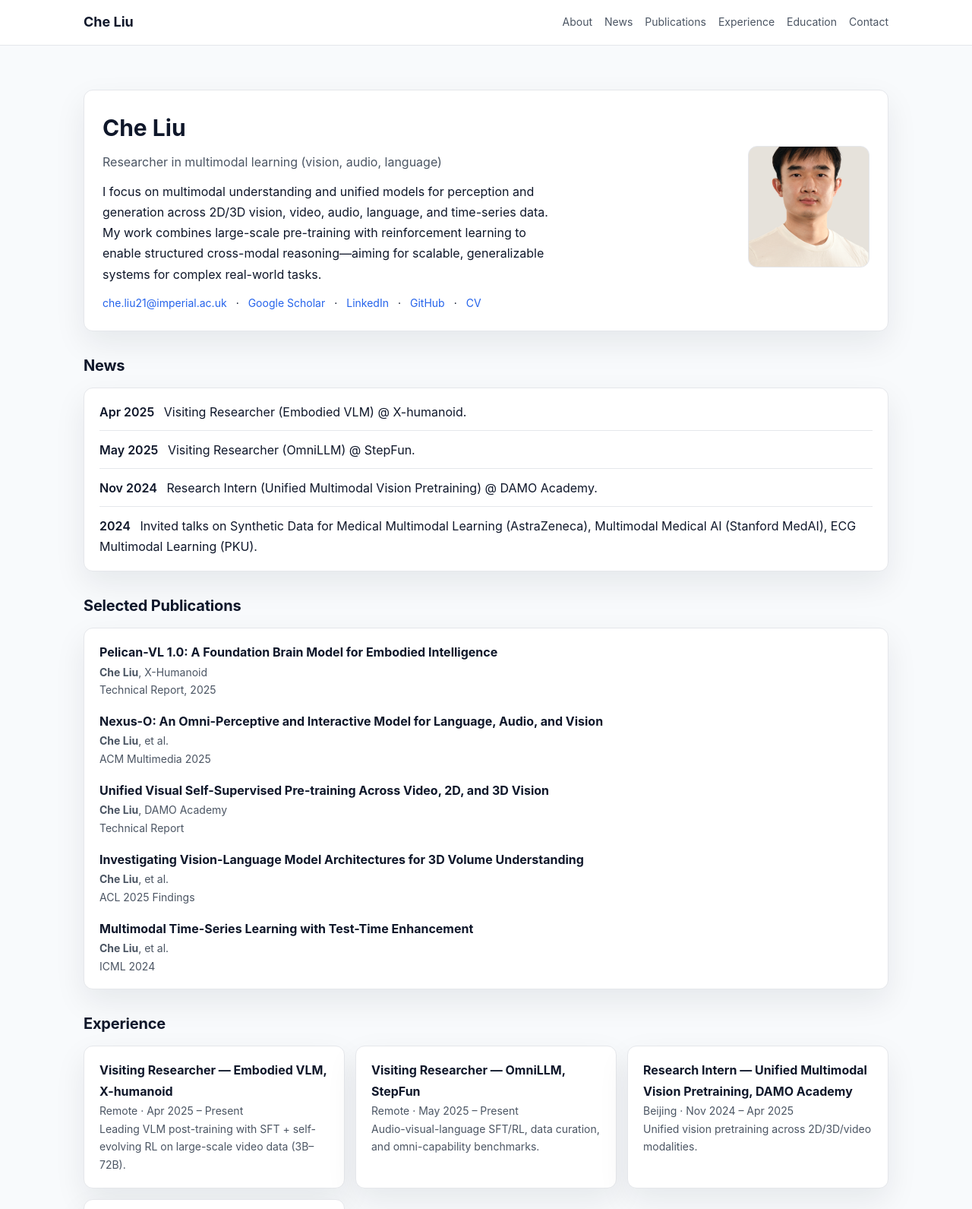
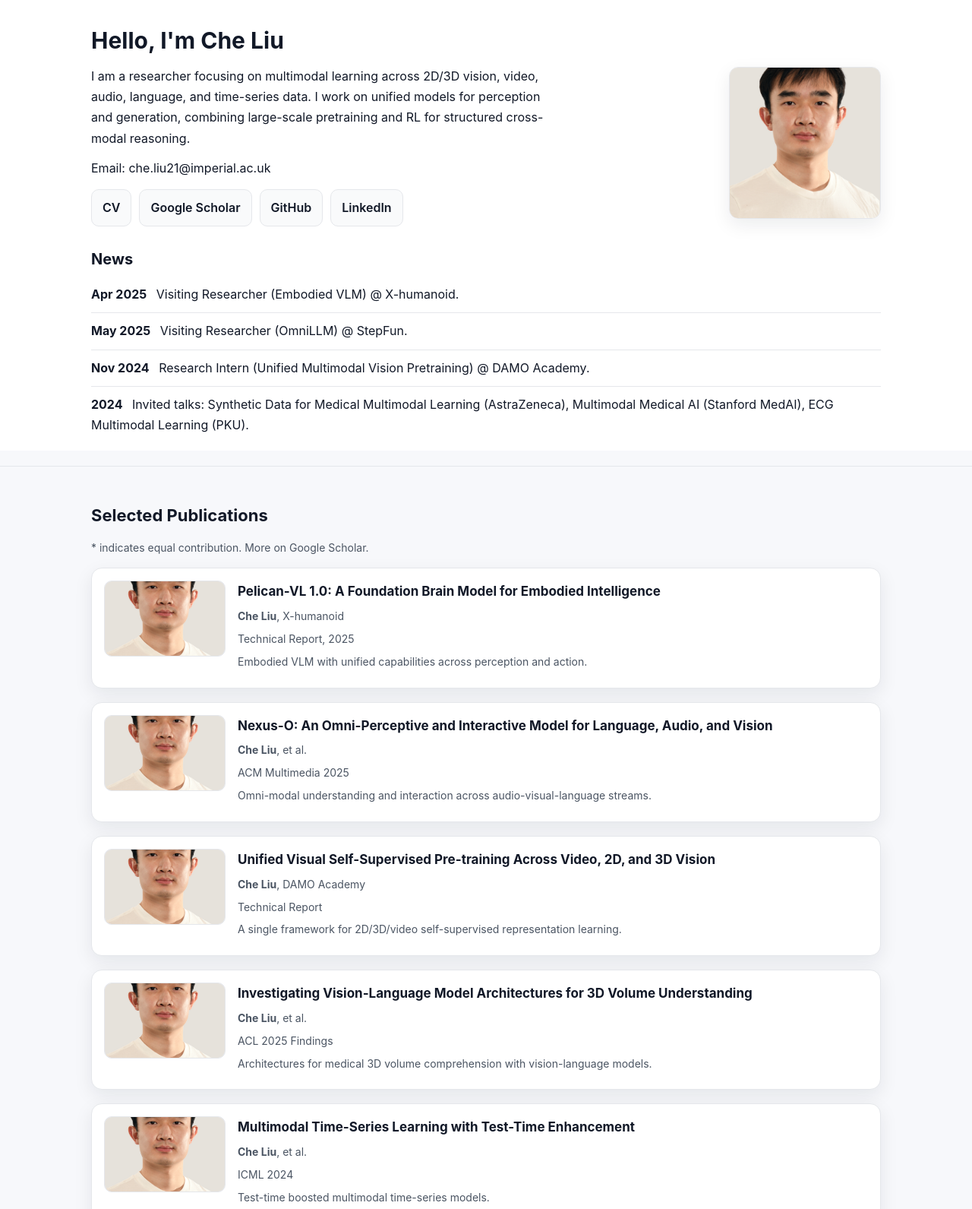
Before and after one commit to cheliu-computation/cheliu-computation.github.io, a plain HTML site: page index.html in a window 1280 px wide. Shown: the top 1591 px of the page at 76% size. Drawn offline with Linux system fonts and the light colour scheme.

Commit message:
Restyle homepage to light layout

```diff
--- a/assets/css/style.css
+++ b/assets/css/style.css
@@ -1,14 +1,14 @@
 :root {
-  --bg: #f8fafc;
+  --bg: #f7f8fb;
   --card: #ffffff;
   --accent: #2563eb;
-  --text: #0f172a;
+  --text: #111827;
   --muted: #4b5563;
   --border: #e5e7eb;
-  --shadow: 0 16px 40px rgba(15, 23, 42, 0.08);
-  --max-width: 1100px;
-  --radius: 12px;
-  --sans: "Inter", "Helvetica Neue", Arial, sans-serif;
+  --shadow: 0 8px 24px rgba(15, 23, 42, 0.08);
+  --max-width: 1080px;
+  --radius: 14px;
+  --sans: "Inter", "Noto Sans", "Helvetica Neue", Arial, sans-serif;
 }
 
 * {
@@ -32,171 +32,173 @@ a:hover {
   text-decoration: underline;
 }
 
-header {
-  background: #ffffff;
-  border-bottom: 1px solid var(--border);
+.container {
+  max-width: var(--max-width);
+  margin: 0 auto;
+  padding: 0 20px;
 }
 
-.topbar {
-  max-width: var(--max-width);
-  margin: 0 auto;
-  padding: 14px 20px;
-  display: flex;
-  align-items: center;
-  justify-content: space-between;
-  gap: 16px;
+.hero {
+  background: var(--card);
+  padding: 28px 0 10px;
 }
 
-.brand {
+.hero h1 {
+  margin: 0 0 8px;
+  font-size: 30px;
   font-weight: 700;
-  font-size: 18px;
 }
 
-.nav-links {
-  display: flex;
-  gap: 16px;
-  font-size: 14px;
-  color: var(--muted);
-}
-
-.nav-links a {
-  color: var(--muted);
-}
-
-.nav-links a:hover {
-  color: var(--text);
-}
-
-main {
-  max-width: var(--max-width);
-  margin: 0 auto;
-  padding: 30px 20px 60px;
-}
-
-.intro {
+.hero-grid {
   display: grid;
   grid-template-columns: 1.2fr 0.8fr;
   gap: 28px;
   align-items: center;
-  padding: 24px;
+}
+
+.hero-text p {
+  margin: 0 0 12px;
+}
+
+.button-row {
+  display: flex;
+  flex-wrap: wrap;
+  gap: 10px;
+  margin-top: 14px;
+}
+
+.btn {
+  display: inline-flex;
+  align-items: center;
+  gap: 8px;
+  padding: 10px 14px;
+  border-radius: 10px;
+  border: 1px solid var(--border);
+  background: #f9fafb;
+  color: var(--text);
+  font-weight: 600;
+}
+
+.btn:hover {
+  background: #eef2ff;
+}
+
+.portrait {
+  justify-self: end;
+}
+
+.profile-pic {
+  width: 200px;
+  height: 200px;
+  border-radius: 12px;
+  object-fit: cover;
+  border: 1px solid var(--border);
+  box-shadow: var(--shadow);
+}
+
+.section {
+  padding: 26px 0;
+}
+
+.section h2 {
+  margin: 0 0 12px;
+  font-size: 22px;
+}
+
+.divider {
+  border-top: 1px solid var(--border);
+  margin: 20px 0;
+}
+
+.news-list {
+  list-style: none;
+  padding: 0;
+  margin: 0;
+}
+
+.news-list li {
+  padding: 10px 0;
+  border-bottom: 1px solid var(--border);
+}
+
+.news-list li:last-child {
+  border-bottom: none;
+}
+
+.news-date {
+  font-weight: 700;
+  margin-right: 8px;
+}
+
+.pub-grid {
+  display: grid;
+  gap: 18px;
+}
+
+.pub-card {
+  display: grid;
+  grid-template-columns: 160px 1fr;
+  gap: 16px;
+  padding: 16px;
   background: var(--card);
   border: 1px solid var(--border);
   border-radius: var(--radius);
   box-shadow: var(--shadow);
 }
 
-.intro h1 {
-  margin: 0 0 6px;
-  font-size: 30px;
-}
-
-.tagline {
-  margin: 0 0 12px;
-  color: var(--muted);
-}
-
-.summary {
-  margin: 0 0 12px;
-}
-
-.link-row {
-  display: flex;
-  gap: 12px;
-  flex-wrap: wrap;
-  font-size: 14px;
-}
-
-.intro-photo {
-  justify-self: end;
-}
-
-.profile-pic {
+.pub-thumb {
   width: 160px;
-  height: 160px;
-  border-radius: 12px;
+  height: 100px;
   background: #eef2ff;
+  border: 1px solid var(--border);
+  border-radius: 10px;
   object-fit: cover;
-  border: 1px solid var(--border);
-}
-
-section {
-  margin: 28px 0;
-}
-
-section h2 {
-  margin: 0 0 12px;
-  font-size: 20px;
-  letter-spacing: -0.01em;
-}
-
-.card {
-  background: var(--card);
-  border: 1px solid var(--border);
-  border-radius: var(--radius);
-  box-shadow: var(--shadow);
-  padding: 18px 20px;
-}
-
-.item-list {
-  list-style: none;
-  padding: 0;
-  margin: 0;
-  display: grid;
-  gap: 12px;
-}
-
-.item-list li {
-  border-bottom: 1px solid var(--border);
-  padding-bottom: 10px;
-}
-
-.item-list li:last-child {
-  border-bottom: none;
-  padding-bottom: 0;
-}
-
-.date {
-  font-weight: 600;
-  margin-right: 8px;
-}
-
-.pub {
-  margin-bottom: 16px;
-}
-
-.pub:last-child {
-  margin-bottom: 0;
 }
 
 .pub-title {
+  margin: 0 0 6px;
   font-weight: 700;
+  font-size: 17px;
 }
 
-.pub-authors,
-.pub-meta {
+.pub-authors, .pub-meta, .pub-desc {
+  margin: 0 0 6px;
   color: var(--muted);
   font-size: 14px;
 }
 
-.grid-two {
-  display: grid;
-  grid-template-columns: repeat(auto-fit, minmax(260px, 1fr));
-  gap: 14px;
+.exp-table, .edu-table {
+  width: 100%;
+  border-collapse: collapse;
+}
+
+.exp-row, .edu-row {
+  border-bottom: 1px solid var(--border);
+}
+
+.exp-cell, .edu-cell {
+  padding: 14px 0;
+  vertical-align: top;
 }
 
 .footer {
-  margin-top: 36px;
-  font-size: 13px;
+  padding: 24px 0 32px;
+  text-align: center;
+  font-size: 14px;
   color: var(--muted);
-  text-align: center;
 }
 
-@media (max-width: 860px) {
-  .intro {
+@media (max-width: 900px) {
+  .hero-grid, .pub-card {
     grid-template-columns: 1fr;
   }
 
-  .intro-photo {
+  .portrait {
     justify-self: start;
   }
+
+  .profile-pic {
+    width: 160px;
+    height: 160px;
+  }
 }
--- a/index.html
+++ b/index.html
@@ -3,158 +3,183 @@
 <head>
   <meta charset="UTF-8">
   <meta name="viewport" content="width=device-width, initial-scale=1">
-  <title>Che Liu | Academic Homepage</title>
+  <title>Che Liu</title>
   <link rel="stylesheet" href="assets/css/style.css">
   <meta name="description" content="Academic homepage of Che Liu">
 </head>
 <body>
-  <header>
-    <div class="topbar">
-      <div class="brand">Che Liu</div>
-      <div class="nav-links">
-        <a href="#about">About</a>
-        <a href="#news">News</a>
-        <a href="#publications">Publications</a>
-        <a href="#experience">Experience</a>
-        <a href="#education">Education</a>
-        <a href="#contact">Contact</a>
+  <section class="hero">
+    <div class="container">
+      <h1>Hello, I'm Che Liu</h1>
+      <div class="hero-grid">
+        <div class="hero-text">
+          <p>I am a researcher focusing on multimodal learning across 2D/3D vision, video, audio, language, and time-series data. I work on unified models for perception and generation, combining large-scale pretraining and RL for structured cross-modal reasoning.</p>
+          <p>
+            Email: che.liu21@imperial.ac.uk
+          </p>
+          <div class="button-row">
+            <a class="btn" href="assets/files/cv.pdf">CV</a>
+            <a class="btn" href="https://scholar.google.com/citations?hl=zh-CN&user=HED_458AAAAJ&view_op=list_works&sortby=pubdate" target="_blank" rel="noopener">Google Scholar</a>
+            <a class="btn" href="https://github.com/cheliu-computation" target="_blank" rel="noopener">GitHub</a>
+            <a class="btn" href="https://www.linkedin.com/in/che-liu-32abcs7b1/" target="_blank" rel="noopener">LinkedIn</a>
           </div>
         </div>
-  </header>
-
-  <main>
-    <section id="about" class="intro">
-      <div>
-        <h1>Che Liu</h1>
-        <p class="tagline">Researcher in multimodal learning (vision, audio, language)</p>
-        <p class="summary">
-          I focus on multimodal understanding and unified models for perception and generation across 2D/3D vision, video, audio, language, and time-series data. My work combines large-scale pre-training with reinforcement learning to enable structured cross-modal reasoning—aiming for scalable, generalizable systems for complex real-world tasks.
-        </p>
-        <div class="link-row">
-          <a href="mailto:che.liu21@imperial.ac.uk">che.liu21@imperial.ac.uk</a>
-          <span>·</span>
-          <a href="https://scholar.google.com/citations?hl=zh-CN&user=HED_458AAAAJ&view_op=list_works&sortby=pubdate" target="_blank" rel="noopener">Google Scholar</a>
-          <span>·</span>
-          <a href="https://www.linkedin.com/in/che-liu-32abcs7b1/" target="_blank" rel="noopener">LinkedIn</a>
-          <span>·</span>
-          <a href="https://github.com/cheliu-computation" target="_blank" rel="noopener">GitHub</a>
-          <span>·</span>
-          <a href="assets/files/cv.pdf">CV</a>
+        <div class="portrait">
+          <img src="assets/img/profile.png" alt="Che Liu portrait" class="profile-pic">
         </div>
       </div>
-      <div class="intro-photo">
-        <img src="assets/img/profile.png" alt="Che Liu portrait" class="profile-pic" style="object-fit: cover; width: 160px; height: 160px; border-radius: 12px; border: 1px solid var(--border);">
-      </div>
-    </section>
 
-    <section id="news">
-      <h2>News</h2>
-      <div class="card">
-        <ul class="item-list">
-          <li><span class="date">Apr 2025</span> Visiting Researcher (Embodied VLM) @ X-humanoid.</li>
-          <li><span class="date">May 2025</span> Visiting Researcher (OmniLLM) @ StepFun.</li>
-          <li><span class="date">Nov 2024</span> Research Intern (Unified Multimodal Vision Pretraining) @ DAMO Academy.</li>
-          <li><span class="date">2024</span> Invited talks on Synthetic Data for Medical Multimodal Learning (AstraZeneca), Multimodal Medical AI (Stanford MedAI), ECG Multimodal Learning (PKU).</li>
+      <h4 class="title" style="margin-top: 26px; margin-bottom: 6px; font-size: 20px;">News</h4>
+      <ul class="news-list">
+        <li><span class="news-date">Apr 2025</span> Visiting Researcher (Embodied VLM) @ X-humanoid.</li>
+        <li><span class="news-date">May 2025</span> Visiting Researcher (OmniLLM) @ StepFun.</li>
+        <li><span class="news-date">Nov 2024</span> Research Intern (Unified Multimodal Vision Pretraining) @ DAMO Academy.</li>
+        <li><span class="news-date">2024</span> Invited talks: Synthetic Data for Medical Multimodal Learning (AstraZeneca), Multimodal Medical AI (Stanford MedAI), ECG Multimodal Learning (PKU).</li>
       </ul>
     </div>
   </section>
 
-    <section id="publications">
+  <div class="divider"></div>
+
+  <section class="section" id="publications">
+    <div class="container">
       <h2>Selected Publications</h2>
-      <div class="card">
-        <div class="pub">
-          <div class="pub-title">Pelican-VL 1.0: A Foundation Brain Model for Embodied Intelligence</div>
-          <div class="pub-authors"><strong>Che Liu</strong>, X-Humanoid</div>
-          <div class="pub-meta">Technical Report, 2025</div>
+      <p class="pub-meta" style="margin-bottom: 14px;">* indicates equal contribution. More on Google Scholar.</p>
+      <div class="pub-grid">
+        <div class="pub-card">
+          <img class="pub-thumb" src="assets/img/profile.png" alt="Pelican-VL">
+          <div>
+            <h3 class="pub-title">Pelican-VL 1.0: A Foundation Brain Model for Embodied Intelligence</h3>
+            <p class="pub-authors"><strong>Che Liu</strong>, X-humanoid</p>
+            <p class="pub-meta">Technical Report, 2025</p>
+            <p class="pub-desc">Embodied VLM with unified capabilities across perception and action.</p>
           </div>
-        <div class="pub">
-          <div class="pub-title">Nexus-O: An Omni-Perceptive and Interactive Model for Language, Audio, and Vision</div>
-          <div class="pub-authors"><strong>Che Liu</strong>, et al.</div>
-          <div class="pub-meta">ACM Multimedia 2025</div>
         </div>
-        <div class="pub">
-          <div class="pub-title">Unified Visual Self-Supervised Pre-training Across Video, 2D, and 3D Vision</div>
-          <div class="pub-authors"><strong>Che Liu</strong>, DAMO Academy</div>
-          <div class="pub-meta">Technical Report</div>
+        <div class="pub-card">
+          <img class="pub-thumb" src="assets/img/profile.png" alt="Nexus-O">
+          <div>
+            <h3 class="pub-title">Nexus-O: An Omni-Perceptive and Interactive Model for Language, Audio, and Vision</h3>
+            <p class="pub-authors"><strong>Che Liu</strong>, et al.</p>
+            <p class="pub-meta">ACM Multimedia 2025</p>
+            <p class="pub-desc">Omni-modal understanding and interaction across audio-visual-language streams.</p>
           </div>
-        <div class="pub">
-          <div class="pub-title">Investigating Vision-Language Model Architectures for 3D Volume Understanding</div>
-          <div class="pub-authors"><strong>Che Liu</strong>, et al.</div>
-          <div class="pub-meta">ACL 2025 Findings</div>
         </div>
-        <div class="pub">
-          <div class="pub-title">Multimodal Time-Series Learning with Test-Time Enhancement</div>
-          <div class="pub-authors"><strong>Che Liu</strong>, et al.</div>
-          <div class="pub-meta">ICML 2024</div>
+        <div class="pub-card">
+          <img class="pub-thumb" src="assets/img/profile.png" alt="Unified Visual Pretraining">
+          <div>
+            <h3 class="pub-title">Unified Visual Self-Supervised Pre-training Across Video, 2D, and 3D Vision</h3>
+            <p class="pub-authors"><strong>Che Liu</strong>, DAMO Academy</p>
+            <p class="pub-meta">Technical Report</p>
+            <p class="pub-desc">A single framework for 2D/3D/video self-supervised representation learning.</p>
+          </div>
+        </div>
+        <div class="pub-card">
+          <img class="pub-thumb" src="assets/img/profile.png" alt="3D VLM">
+          <div>
+            <h3 class="pub-title">Investigating Vision-Language Model Architectures for 3D Volume Understanding</h3>
+            <p class="pub-authors"><strong>Che Liu</strong>, et al.</p>
+            <p class="pub-meta">ACL 2025 Findings</p>
+            <p class="pub-desc">Architectures for medical 3D volume comprehension with vision-language models.</p>
+          </div>
+        </div>
+        <div class="pub-card">
+          <img class="pub-thumb" src="assets/img/profile.png" alt="Multimodal Time-Series">
+          <div>
+            <h3 class="pub-title">Multimodal Time-Series Learning with Test-Time Enhancement</h3>
+            <p class="pub-authors"><strong>Che Liu</strong>, et al.</p>
+            <p class="pub-meta">ICML 2024</p>
+            <p class="pub-desc">Test-time boosted multimodal time-series models.</p>
+          </div>
+        </div>
       </div>
     </div>
   </section>
 
-    <section id="experience">
-      <h2>Experience</h2>
-      <div class="grid-two">
-        <div class="card">
-          <div class="pub-title">Visiting Researcher — Embodied VLM, X-humanoid</div>
-          <div class="pub-authors">Remote · Apr 2025 – Present</div>
-          <div class="pub-meta">Leading VLM post-training with SFT + self-evolving RL on large-scale video data (3B–72B).</div>
-        </div>
-        <div class="card">
-          <div class="pub-title">Visiting Researcher — OmniLLM, StepFun</div>
-          <div class="pub-authors">Remote · May 2025 – Present</div>
-          <div class="pub-meta">Audio-visual-language SFT/RL, data curation, and omni-capability benchmarks.</div>
-        </div>
-        <div class="card">
-          <div class="pub-title">Research Intern — Unified Multimodal Vision Pretraining, DAMO Academy</div>
-          <div class="pub-authors">Beijing · Nov 2024 – Apr 2025</div>
-          <div class="pub-meta">Unified vision pretraining across 2D/3D/video modalities.</div>
-        </div>
-        <div class="card">
-          <div class="pub-title">Research Intern — Vision-Language Models, AstraZeneca</div>
-          <div class="pub-authors">Cambridge, UK · Jul 2024 – Sep 2024</div>
-          <div class="pub-meta">Synthetic data for VLP; demonstrated synthetic pretraining beating SOTA real-data baselines.</div>
-        </div>
+  <div class="divider"></div>
+
+  <section class="section" id="experience">
+    <div class="container">
+      <h2>Experiences</h2>
+      <table class="exp-table">
+        <tr class="exp-row">
+          <td class="exp-cell" width="90%">
+            <b>X-humanoid</b>, Remote<br>
+            Visiting Researcher (Embodied VLM) — Apr 2025 to Present<br>
+            Leading VLM post-training (SFT + self-evolving RL) on large-scale video.
+          </td>
+        </tr>
+        <tr class="exp-row">
+          <td class="exp-cell" width="90%">
+            <b>StepFun</b>, Remote<br>
+            Visiting Researcher (OmniLLM) — May 2025 to Present<br>
+            Audio-visual-language SFT/RL and omni-capability benchmarks.
+          </td>
+        </tr>
+        <tr class="exp-row">
+          <td class="exp-cell" width="90%">
+            <b>DAMO Academy</b>, Beijing<br>
+            Research Intern — Nov 2024 to Apr 2025<br>
+            Unified multimodal vision pretraining across 2D/3D/video.
+          </td>
+        </tr>
+        <tr class="exp-row">
+          <td class="exp-cell" width="90%">
+            <b>AstraZeneca</b>, Cambridge, UK<br>
+            Research Intern (Vision-Language Models) — Jul 2024 to Sep 2024<br>
+            Synthetic-data VLP; showed synthetic pretraining can beat real-data baselines.
+          </td>
+        </tr>
+      </table>
     </div>
   </section>
 
-    <section id="education">
+  <div class="divider"></div>
+
+  <section class="section" id="education">
+    <div class="container">
       <h2>Education</h2>
-      <div class="grid-two">
-        <div class="card">
-          <div class="pub-title">Ph.D. in Multimodal Learning</div>
-          <div class="pub-authors">Imperial College London · Feb 2022 – 2026 (expected)</div>
-          <div class="pub-meta">Supervisors: Rossella Arcucci, Wenjia Bai</div>
-        </div>
-        <div class="card">
-          <div class="pub-title">Visiting Ph.D.</div>
-          <div class="pub-authors">Technical University of Munich · Apr 2024 – Jun 2024</div>
-          <div class="pub-meta">Supervisor: Daniel Rückert</div>
-        </div>
-        <div class="card">
-          <div class="pub-title">M.Sc. (Distinction), Computational Mechanics</div>
-          <div class="pub-authors">Swansea University · Sep 2019 – Sep 2021</div>
-          <div class="pub-meta">Formerly Erasmus Mundus Program</div>
-        </div>
-        <div class="card">
-          <div class="pub-title">B.Sc., Automotive Engineering</div>
-          <div class="pub-authors">Shanghai University of Engineering and Science · Sep 2016 – Jul 2018</div>
-        </div>
+      <table class="edu-table">
+        <tr class="edu-row">
+          <td class="edu-cell" width="90%">
+            <b>Imperial College London</b>, UK<br>
+            Ph.D. in Multimodal Learning — Feb 2022 to 2026 (expected)<br>
+            Supervisors: Rossella Arcucci, Wenjia Bai.
+          </td>
+        </tr>
+        <tr class="edu-row">
+          <td class="edu-cell" width="90%">
+            <b>Technical University of Munich</b>, Germany<br>
+            Visiting Ph.D. — Apr 2024 to Jun 2024<br>
+            Supervisor: Daniel Rückert.
+          </td>
+        </tr>
+        <tr class="edu-row">
+          <td class="edu-cell" width="90%">
+            <b>Swansea University</b>, UK<br>
+            M.Sc. (Distinction) in Computational Mechanics — Sep 2019 to Sep 2021.
+          </td>
+        </tr>
+        <tr class="edu-row">
+          <td class="edu-cell" width="90%">
+            <b>Shanghai University of Engineering and Science</b>, China<br>
+            B.Sc. in Automotive Engineering — Sep 2016 to Jul 2018.
+          </td>
+        </tr>
+      </table>
     </div>
   </section>
 
-    <section id="contact">
-      <h2>Contact</h2>
-      <div class="card">
-        <div>Email: <a href="mailto:che.liu21@imperial.ac.uk">che.liu21@imperial.ac.uk</a></div>
-        <div>Google Scholar: <a href="https://scholar.google.com/citations?hl=zh-CN&user=HED_458AAAAJ&view_op=list_works&sortby=pubdate" target="_blank" rel="noopener">Profile</a></div>
-        <div>LinkedIn: <a href="https://www.linkedin.com/in/che-liu-32abcs7b1/" target="_blank" rel="noopener">Profile</a></div>
-        <div>GitHub: <a href="https://github.com/cheliu-computation" target="_blank" rel="noopener">cheliu-computation</a></div>
-        <div>CV: <a href="assets/files/cv.pdf">Download</a></div>
+  <footer class="footer" id="contact">
+    <div class="container">
+      <div>
+        <a href="mailto:che.liu21@imperial.ac.uk">Email</a> ·
+        <a href="https://github.com/cheliu-computation" target="_blank" rel="noopener">GitHub</a> ·
+        <a href="https://scholar.google.com/citations?hl=zh-CN&user=HED_458AAAAJ&view_op=list_works&sortby=pubdate" target="_blank" rel="noopener">Google Scholar</a>
       </div>
-    </section>
-
-    <div class="footer">
-      © 2025 Che Liu. Built with HTML/CSS and deployed on GitHub Pages.
+      <div style="margin-top: 8px;">
+        © 2025 Che Liu. Last updated: Dec 19, 2025.
       </div>
-  </main>
+    </div>
+  </footer>
 </body>
 </html>
```
Lines whose indentation alone changed are shown as unchanged.
